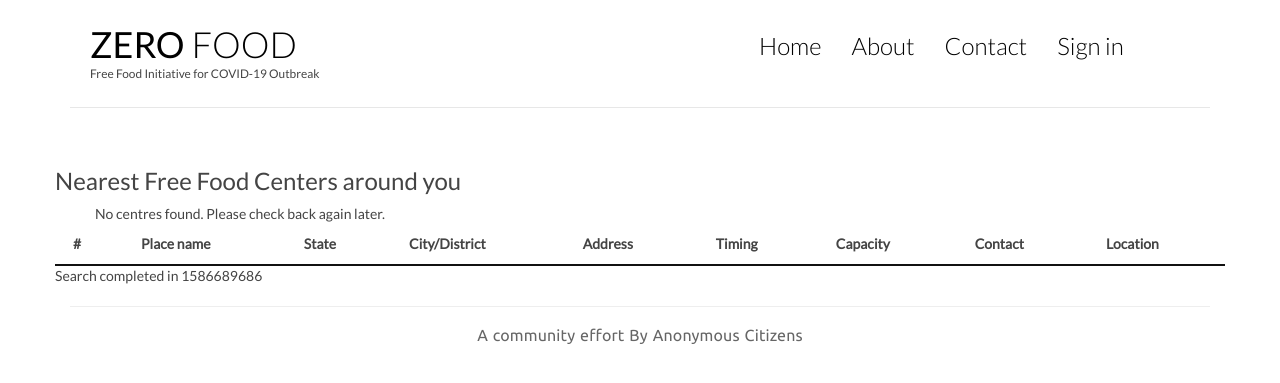
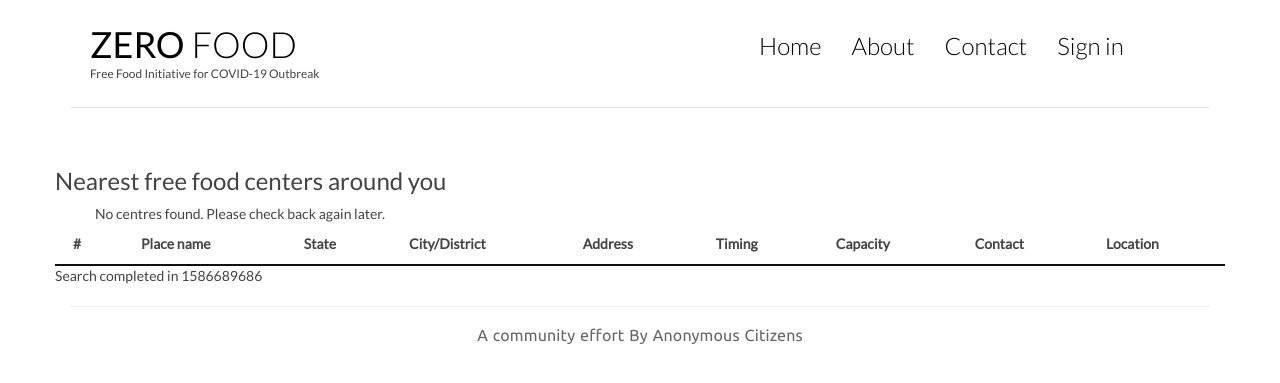
Before and after one commit to anoopmunshi/ZeroFoodphp, a PHP site: page /search_listing.php in a window 1280 px wide. Shown: the top 383 px of the page. Run offline with PHP 8.4, Linux system fonts and the light colour scheme; data that the repository does not hold is empty; some libraries are stand-ins or nearby versions; some web fonts are replaced.

Commit message:
letter case chance check
Minor

```diff
--- a/search_listing.php
+++ b/search_listing.php
@@ -87,7 +87,7 @@ $end = microtime(TRUE);
 
       <div class="table-responsive">
 
-       <span style="margin: 4rem;"> <h3>Nearest Free Food Centers around you</h3></span>
+       <span style="margin: 4rem;"> <h3>Nearest free food centers around you</h3></span>
        <table class="table table-hover" id="myTable">
         <thead>
           <tr>
```
